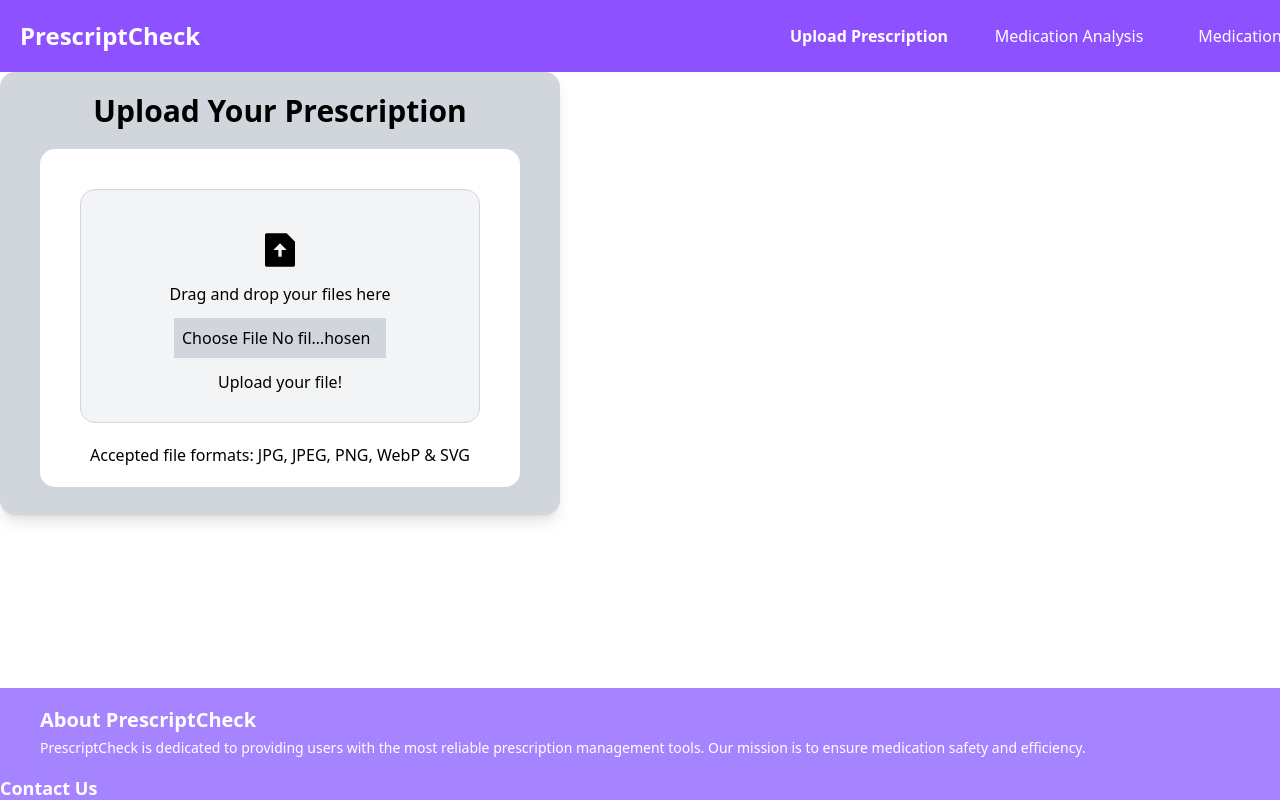
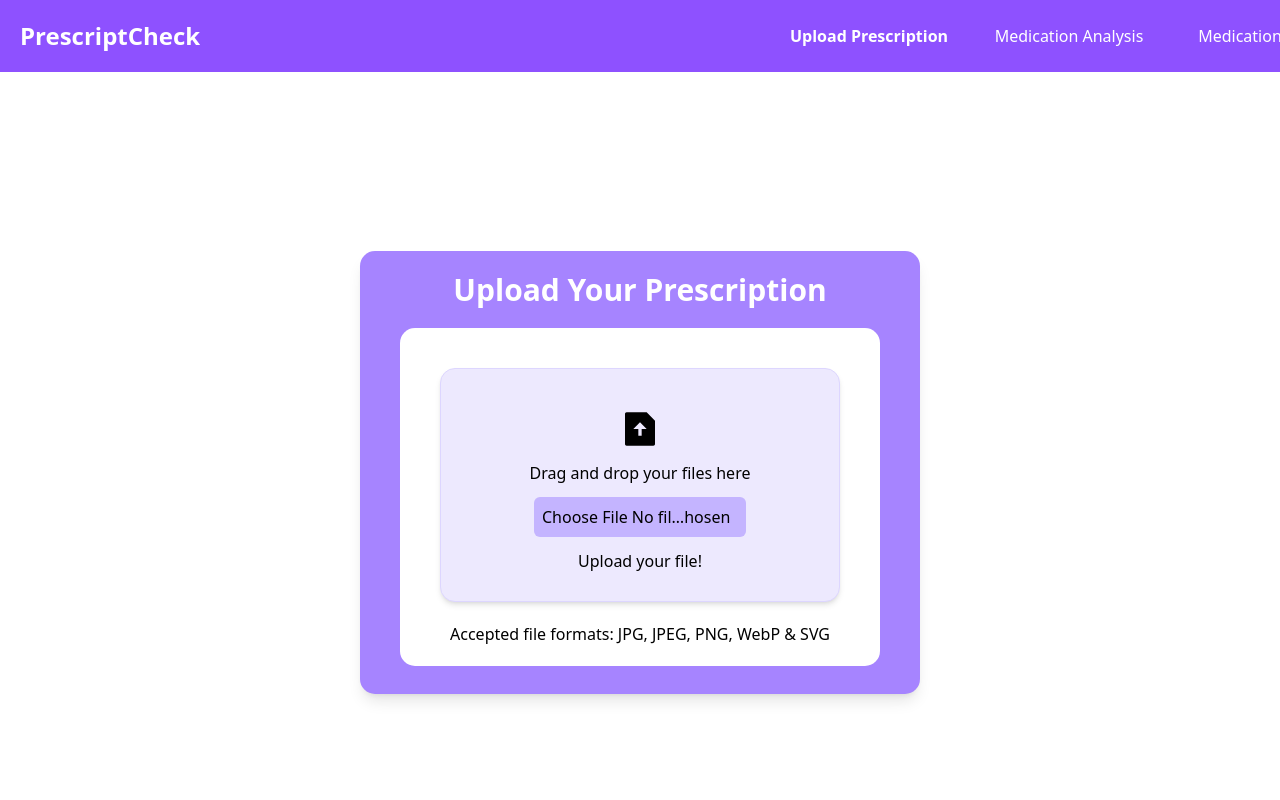
Before and after one commit to ad1tyq/PrescriptCheck, a React (Vite) app in the folder frontend/: page /upload in a window 1280 px wide. Shown: the top 800 px of the page. Built offline with nearby package versions, Linux system fonts and the light colour scheme.

Commit message:
upload changes

```diff
--- a/frontend/src/app/home/page.jsx
+++ b/frontend/src/app/home/page.jsx
@@ -3,7 +3,7 @@ import TestCardContainer from "../../components/testimonialCard";
 function HomePage(){
     return(
         <>
-        <div className="min-h-[40vw]">
+        <div className="h-[70vh]">
             <Welcome/>
             <TestCardContainer/>
         </div>
--- a/frontend/src/app/upload/page.jsx
+++ b/frontend/src/app/upload/page.jsx
@@ -2,7 +2,7 @@ import FileUploader from "../../components/fileUploader";
 function UploadPage(){
     return(
         <>
-            <div className="min-h-[45vw]">
+            <div className="min-h-[30rem]">
                 <FileUploader/>
             </div>
 
--- a/frontend/src/components/fileUploader.tsx
+++ b/frontend/src/components/fileUploader.tsx
@@ -29,16 +29,17 @@ function FileUploader() {
     }
     return (
         <>
-            <div className="bg-gray-300 rounded-[15px] shadow-lg pt-[1px] px-5 pb-7 w-[35rem] flex flex-col" style={{ alignItems: "center" }}>
-                <h1 className="text-3xl font-bold py-5 ml-0">Upload Your Prescription</h1>
+        <div className="flex justify-center items-center h-screen">
+            <div className="bg-violet-400 rounded-[15px] shadow-lg pt-[1px] px-5 pb-7 w-[35rem] flex flex-col" style={{ alignItems: "center" }}>
+                <h1 className="text-3xl text-white  font-bold py-5 ml-0">Upload Your Prescription</h1>
                 {/* input area */}
                 <div className="flex flex-col rounded-[15px] p-5 w-[30rem] bg-white" style={{ alignItems: "center" }}>
-                    <div className="flex flex-col rounded-[15px] w-[25rem] m-5 p-7 border border-gray-300 bg-gray-100 cursor-pointer"
+                    <div className="flex flex-col rounded-[15px] w-[25rem] m-5 p-7 border border-violet-200 shadow-md bg-violet-100 cursor-pointer"
                         style={{ alignItems: "center" }}>
                         <img src="../../assets/file-upload-fill.svg" alt="file upload" className="w-10 h-10 m-3" />
                         <p>Drag and drop your files here</p>
                         <input type="file" onChange={addFile}
-                            className="bg-gray-300 w-53 p-2 m-3 cursor-pointer hover:bg-gray-400 transition duration-100" />
+                            className="bg-violet-300 w-53 p-2 m-3 cursor-pointer rounded-md duration-300 hover:bg-violet-400 transition duration-100" />
                         {file === null ? <p>{status}</p> : <></>}
                         {file && (
                             <div className="mb-4 text-sm">
@@ -46,7 +47,7 @@ function FileUploader() {
                                 <p>Size : {(file.size / 1024).toFixed(2)} KB</p>
                                 <p>File type : {file.type}</p>
                                 <button onClick={() => { setFile(null); setStatus("Upload your file!"); }}
-                                    className="cursor-pointer bg-gray-300 hover:bg-gray-400 m-3 mb-0 ml-0 p-2">Remove File</button>
+                                    className="cursor-pointer bg-violet-300 rounded duration-300 hover:bg-violet-400 m-3 mb-0 ml-0 p-2">Remove File</button>
                             </div>
                         )}
                     </div>
@@ -60,7 +61,7 @@ function FileUploader() {
                                 <img src={preview} alt="uploaded file"
                                     className="h-15 w-15 mr-5 m-1 border border-gray-400" />
                             </div>
-                            <div className="mb-4 text-sm">
+                            <div className="mb-4 text-sm w-[21rem]">
                                 <p>File name : {file.name}</p>
                                 <p className="font-bold">Uploaded Successfully!!</p>
                             </div>
@@ -70,7 +71,7 @@ function FileUploader() {
                 )}
 
             </div>
-
+        </div>
 
         </>
     )
--- a/frontend/src/components/footer.jsx
+++ b/frontend/src/components/footer.jsx
@@ -1,7 +1,7 @@
 function Footer(){
     return(
         <>
-        <div className="w-[100%] mt-10 h-[7rem] bg-violet-400 flex flex-wrap justify-between">
+        <div className="w-[100%] mt-10 h-[7rem] bg-violet-500 flex flex-wrap justify-between">
             <div className="flex-auto text-white mt-[clamp(1rem,1.4vw,1.4rem)] ml-10">
                 <a href="/" className="font-semibold mb-3 text-xl">About PrescriptCheck</a>
                 <p className="text-sm mt-1">PrescriptCheck is dedicated to providing users with the most reliable prescription management tools. Our mission is to ensure medication safety and efficiency.</p>
```
